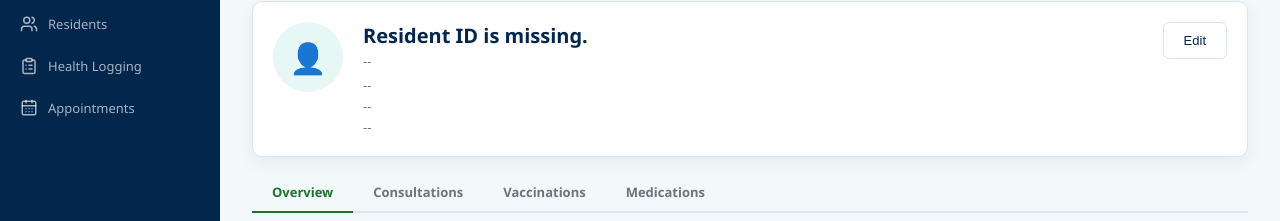
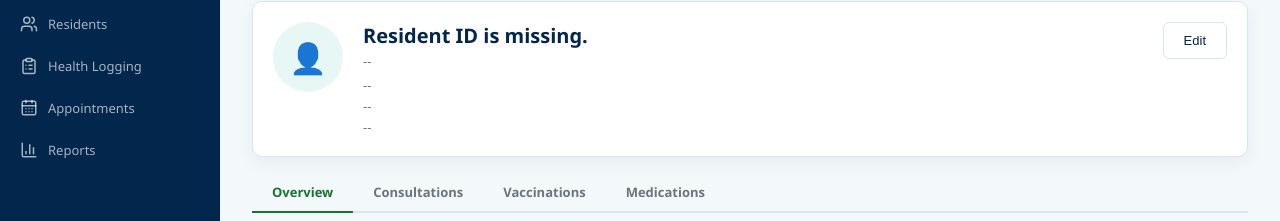
Before and after one commit to HiLo-LoHi/healthbase, a plain HTML site: page frontend/resident-profile.html in a window 1280 px wide. Shown: the part 112-333 px from the top of the page. Drawn offline with nearby package versions, Linux system fonts and the light colour scheme; sample sign-in values are in the browser's storage.

Commit message:
Add Reports link for admin users in profile page

```diff
--- a/frontend/resident-profile.html
+++ b/frontend/resident-profile.html
@@ -29,6 +29,10 @@
 
 <a href="appointments.html" class="nav-item admin-only">
   <i data-lucide="calendar-days"></i><span>Appointments</span>
+</a>
+
+<a href="reports.html" class="nav-item admin-only">
+  <i data-lucide="bar-chart-3"></i><span>Reports</span>
 </a>
 
 <a id="myProfileLink" href="resident-profile.html" class="nav-item patient-only" style="display:none;">
```
